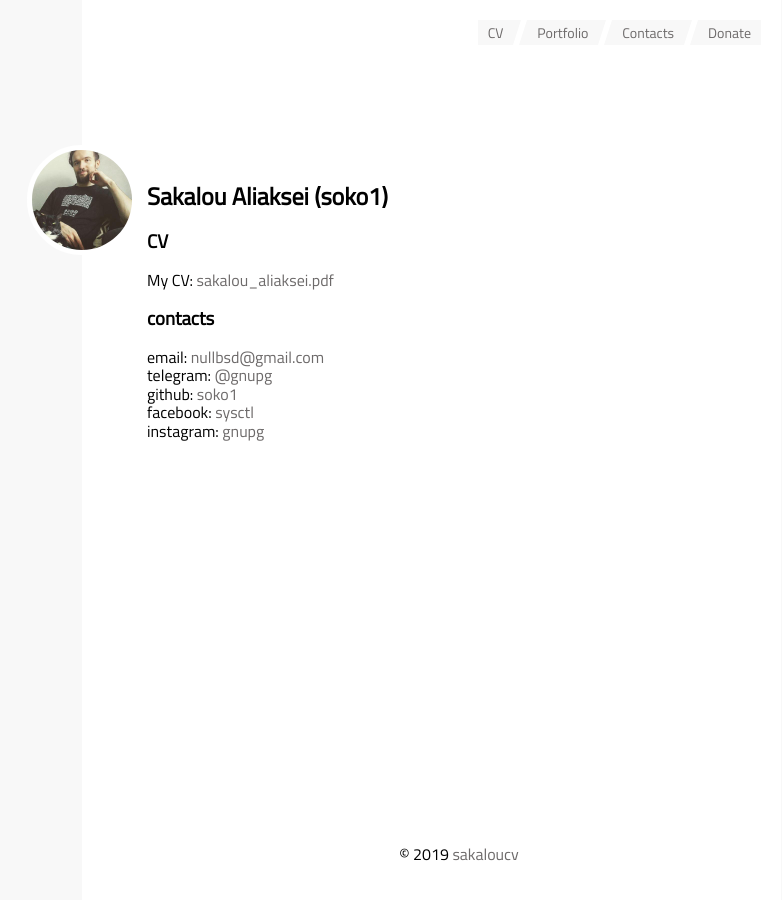
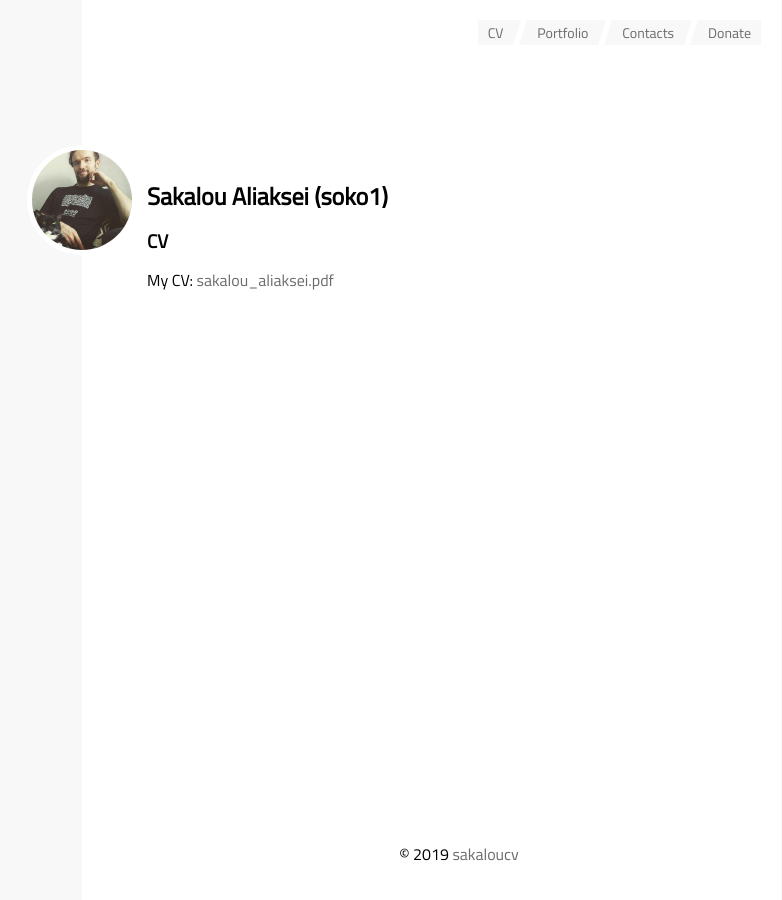
Before and after one commit to sakaloucv/sakaloucv.github.io, a Jekyll site: the page built from index.md, in a window 1280 px wide. Shown: the whole page, without its empty margins (366-1148 px from the left). Built offline with Jekyll 4.4.1, drawn with Linux system fonts in a browser that asks for light colours; our own code applies the rules of GitHub Pages for plain Markdown files.

Commit message:
contacts added

```diff
--- a/_includes/navigation.html
+++ b/_includes/navigation.html
@@ -2,7 +2,7 @@
   <ul>
     <li class="navbar__item"><a href="{{ '/' | relative_url }}">CV</a></li>
     <li class="navbar__item"><a href="{{ '/projects' | relative_url }}">Portfolio</a></li>
-    <li class="navbar__item"><a href="/#contacts">Contacts</a></li>
+    <li class="navbar__item"><a href="/contacts">Contacts</a></li>
     <li class="navbar__item"><a href="{{ '/donate' | relative_url }}">Donate</a></li>
   </ul>
 </nav>
--- a/index.md
+++ b/index.md
@@ -8,12 +8,3 @@ layout: page
 ### CV
 
 My CV: <a href="/sakalou_aliaksei.pdf">sakalou_aliaksei.pdf</a>
-
-### contacts
-<p id="contacts"></p>
-
-email: <a href="mailto:nullbsd@gmail.com">nullbsd@gmail.com</a><br>
-telegram: <a href="https://t.me/gnupg">@gnupg</a><br>
-github: [soko1](https://github.com/soko1)<br>
-facebook: [sysctl](https://facebook.com/sysctl)<br>
-instagram: [gnupg](https://instagram.com/gnupg)<br>
```
Also changed, not shown: contacts.md (added, +11 -0 lines).
